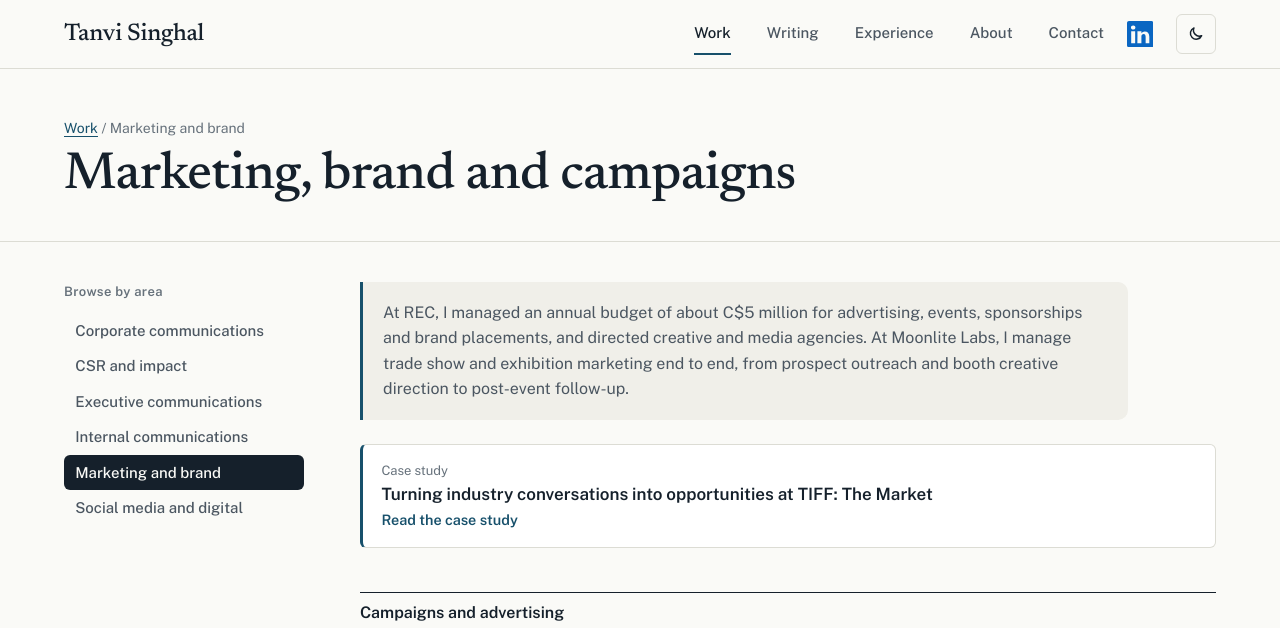
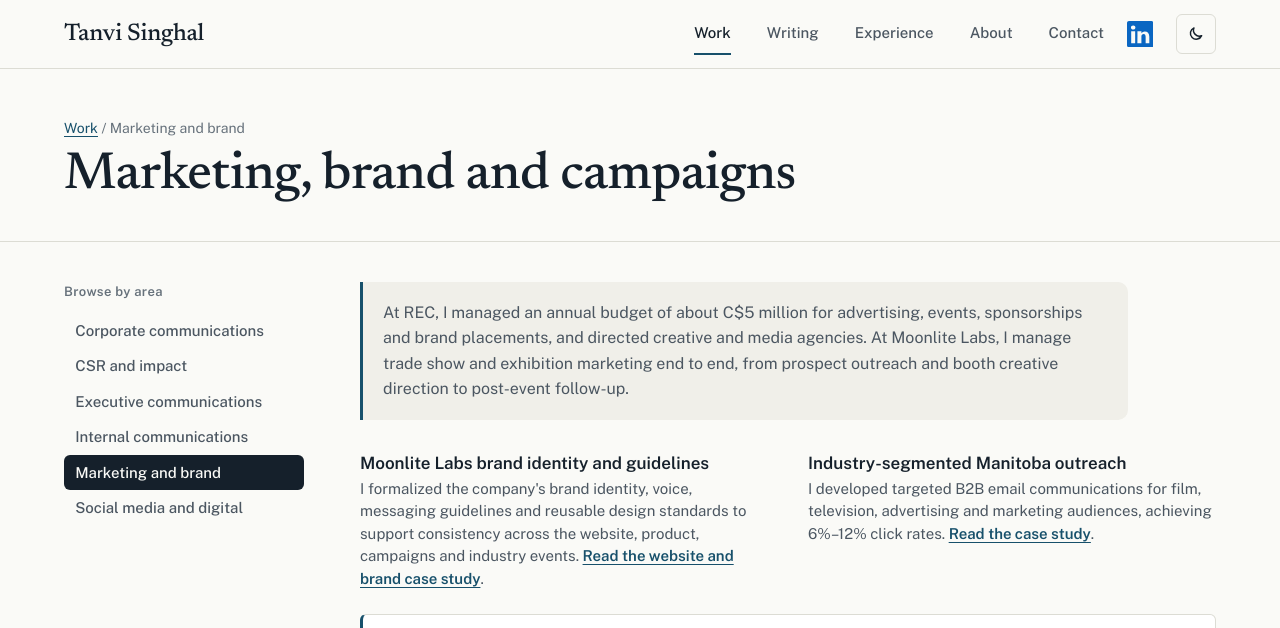
Before and after one commit to meet-tanvi/tanvisinghal, a plain HTML site: page work-marketing.html in a window 1280 px wide. Shown: the top 628 px of the page. Drawn offline with nearby package versions, Linux system fonts and the light colour scheme.

Commit message:
Strengthen recent work evidence in portfolio categories

```diff
--- a/work-marketing.html
+++ b/work-marketing.html
@@ -56,6 +56,10 @@
       <div>
 
           <p class="lede">At REC, I managed an annual budget of about C$5 million for advertising, events, sponsorships and brand placements, and directed creative and media agencies. At Moonlite Labs, I manage trade show and exhibition marketing end to end, from prospect outreach and booth creative direction to post-event follow-up.</p>
+          <div class="facts">
+            <div><h3>Moonlite Labs brand identity and guidelines</h3><p>I formalized the company's brand identity, voice, messaging guidelines and reusable design standards to support consistency across the website, product, campaigns and industry events. <a class="textlink" href="case-website.html">Read the website and brand case study</a>.</p></div>
+            <div><h3>Industry-segmented Manitoba outreach</h3><p>I developed targeted B2B email communications for film, television, advertising and marketing audiences, achieving 6%–12% click rates. <a class="textlink" href="case-manitoba.html">Read the case study</a>.</p></div>
+          </div>
           <a class="callout" href="case-tiff.html"><small>Case study</small><b>Turning industry conversations into opportunities at TIFF: The Market</b><span class="go">Read the case study</span></a>
           <h3 class="sub">Campaigns and advertising</h3>
           <div class="cards">
```
